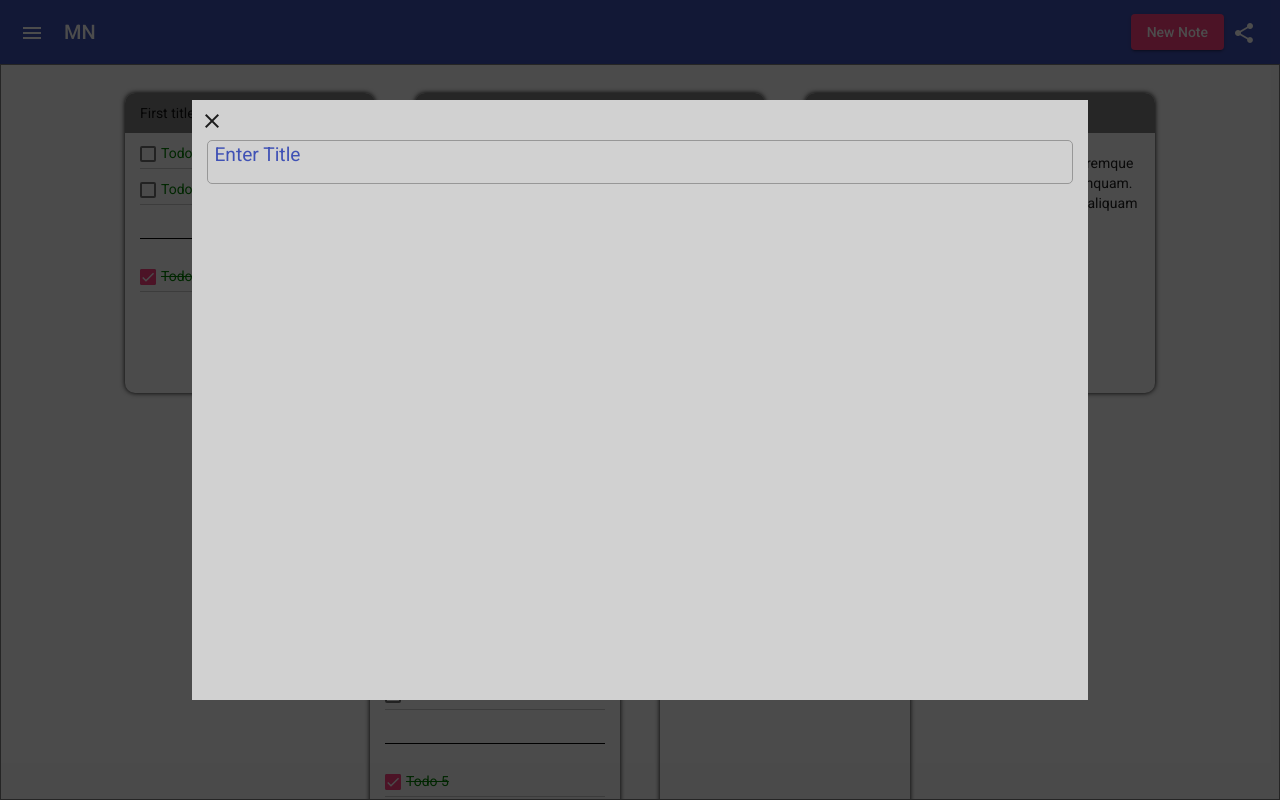
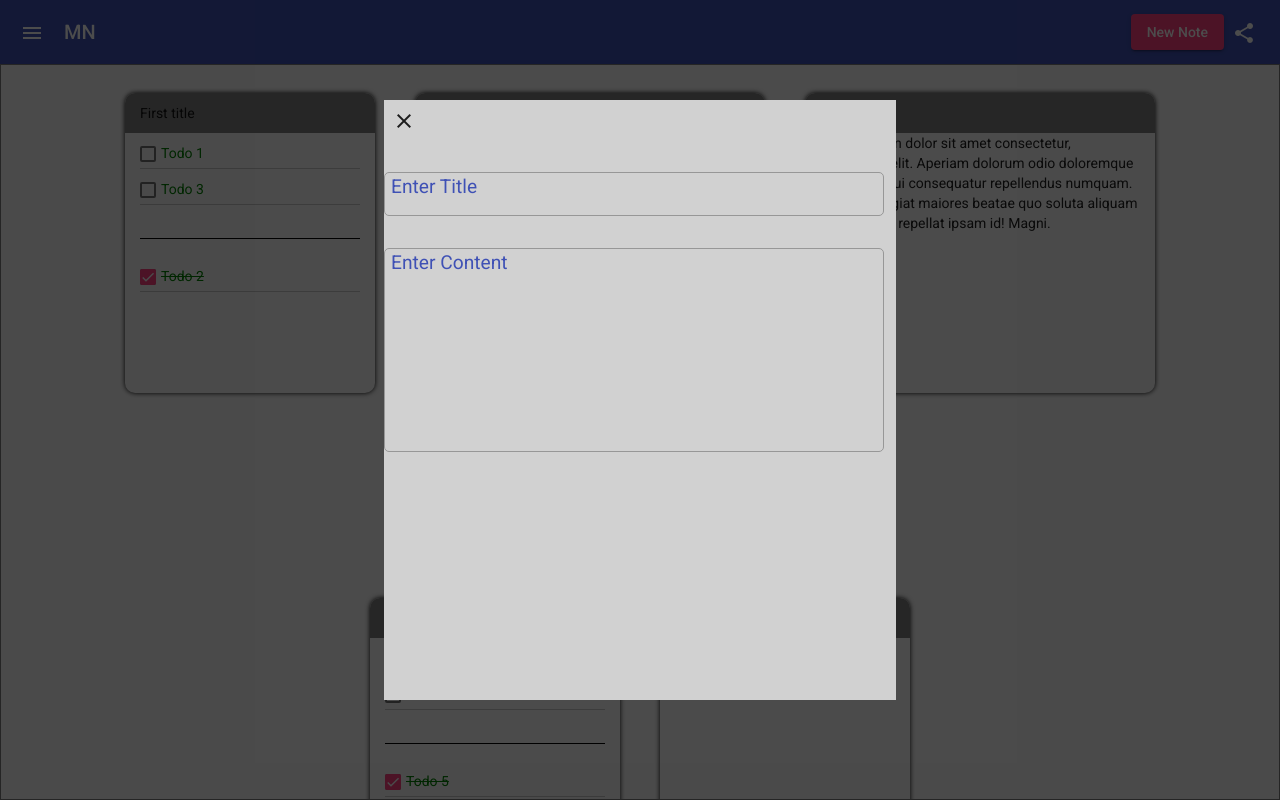
Before and after one commit to Dawit-Aseged/MAD-Notes, an Angular app: page / in a window 1280 px wide. Built offline with nearby package versions, Linux system fonts and the light colour scheme.

Commit message:
Created a content space
- A region for title and content is made
- Some css styles have been applied to make it look pretty

```diff
--- a/src/app/notes/note-create/note-create.component.css
+++ b/src/app/notes/note-create/note-create.component.css
@@ -12,7 +12,7 @@
 }
 
 .note {
-  width: 70%;
+  width: 40%;
   min-width: 300px;
   height: 75%;
   background-color: rgb(209, 209, 209);
@@ -22,10 +22,11 @@
   display: none;
 }
 
-.title-area {
+.title-area, .content-area {
   width: 100%;
   display: flex;
   justify-content: center;
+  flex-direction: column;
 }
 .input {
   width: 95%;
@@ -80,6 +81,26 @@
 }
 .textarea[contenteditable]:empty::before {
   content: "Enter Title";
-
   color: rgb(63, 81, 181);
 }
+
+
+.content-area .textarea {
+  min-height: 200px;
+}
+.content-area .textarea[contenteditable]:empty::before {
+  content: "Enter Content";
+  color: rgb(63, 81, 181);
+}
+
+.title-header, .content-header{
+  display: block;
+  opacity: 0;
+  margin-top: 6px;
+  margin-bottom: 6px;
+  transition: 0.4s;
+}
+
+.headerTransition {
+  opacity: 1;
+}
--- a/src/app/notes/note-create/note-create.component.html
+++ b/src/app/notes/note-create/note-create.component.html
@@ -7,13 +7,34 @@
       <mat-icon>close</mat-icon>
     </button>
     <div class="title-area">
+      <span
+        #title
+        class="title-header"
+        [ngClass] = "{headerTransition: titleHasFocus}">
+        Title</span>
       <span class="textarea"
         role="textbox"
         contenteditable
         [ngClass] = "{textareaHandheld: (isHandset | async)!.matches}"
-      ></span>
+        (focus)="elementOnFocus('title')"
+        (focusout)="elementOnFocusLeave('title')"
+        >
+      </span>
+    </div>
+    <div class="content-area">
+      <span
+        class="content-header"
+        [ngClass] = "{headerTransition: contentHasFocus}">
+        Content</span>
+      <span class="textarea"
+        role="textbox"
+        contenteditable
+        [ngClass] = "{textareaHandheld: (isHandset | async)!.matches}"
+        (focus)="elementOnFocus('content')"
+        (focusout)="elementOnFocusLeave('content')">
+      </span>
+    </div>
       <!-- <textarea type="text" placeholder="Title" class="input"></textarea> -->
-    </div>
 
     <div class="content-area">
 
--- a/src/app/notes/note-create/note-create.component.ts
+++ b/src/app/notes/note-create/note-create.component.ts
@@ -13,6 +13,9 @@ export class NoteCreateComponent implements OnInit {
   hidden = false;
   isHandset: Observable<BreakpointState> = this.breakpointObserver.observe(Breakpoints.Handset);
 
+
+  titleHasFocus = false;
+  contentHasFocus = false;
   constructor(public commService: CommunicationService, public breakpointObserver: BreakpointObserver) { }
 
   ngOnInit(): void {
@@ -26,4 +29,20 @@ export class NoteCreateComponent implements OnInit {
     this.commService.hideNewNote(true);
   }
 
+  elementOnFocus(element: string) {
+    if(element === "title")
+      this.titleHasFocus = true;
+    else
+      this.contentHasFocus = true;
+  }
+
+  elementOnFocusLeave(element: string) {
+    if (element === "title")
+      this.titleHasFocus = false;
+    else
+      this.contentHasFocus = false;
+  }
+
+  // Add a title length constraint of max 70 min 1 character(s)
+
 }
```
